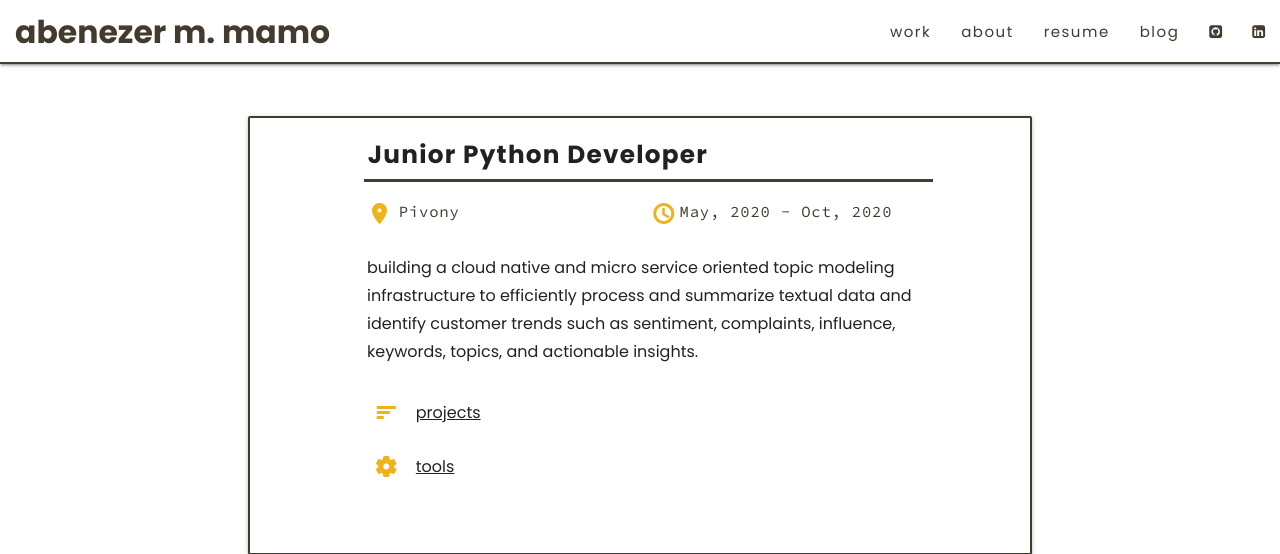
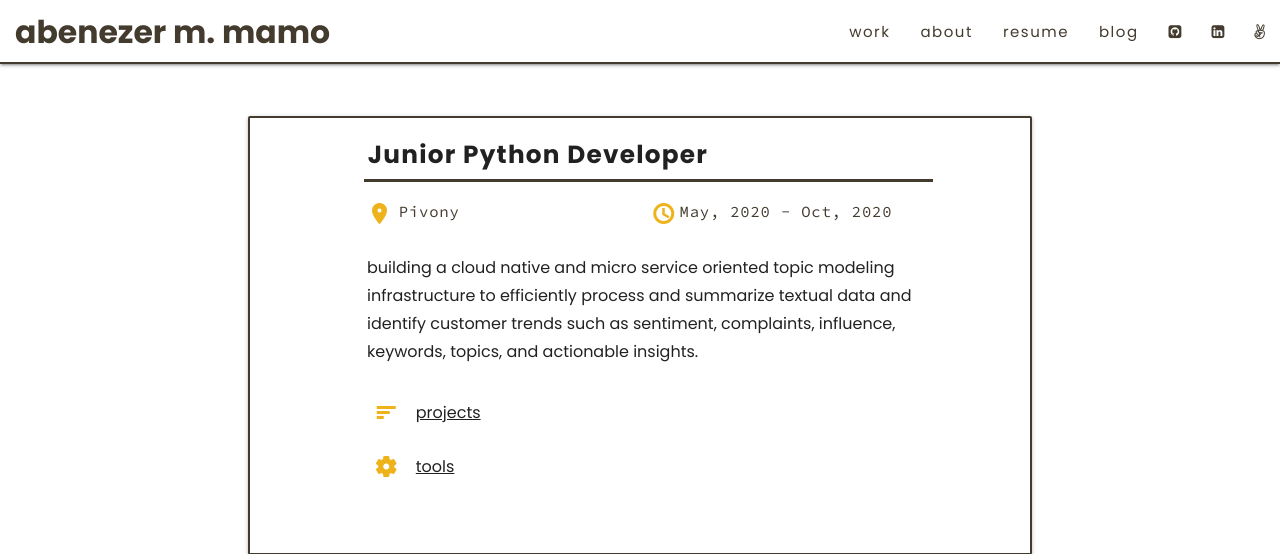
Before and after one commit to a6enez3r/portfolio, a Flask app: page / in a window 1280 px wide. Shown: the top 554 px of the page. Run offline with Flask 2, Linux system fonts and the light colour scheme.

Commit message:
added automated social link generation

```diff
--- a/app/__init__.py
+++ b/app/__init__.py
@@ -14,7 +14,7 @@ from dotenv import load_dotenv
 import logging
 
 # import data
-from app.data import work_text, about_text, name
+from app.data import work_text, about_text, name, social_links
 # config
 import app.config as config
 # load environment
@@ -39,7 +39,7 @@ app.register_blueprint(error_module)
 def work():
     # error handling
     try:
-        return render_template("work.html", name=name, work_text=work_text), 200
+        return render_template("work.html", name=name, work_text=work_text, social_links=social_links), 200
     except Exception as e:
         # log
         current_app.logger.error("getting work page failed.")
@@ -50,7 +50,7 @@ def work():
 @app.route("/about", methods=["GET"])
 def about():
     try:
-        return render_template("about.html", name=name, about_text=about_text), 200
+        return render_template("about.html", name=name, about_text=about_text, social_links=social_links), 200
     except Exception as e:
         # log
         current_app.logger.error("getting work page failed.")
--- a/app/data.py
+++ b/app/data.py
@@ -1,5 +1,11 @@
 # general
 name = "abenezer m. mamo"
+# social links
+social_links = [
+    {"name": "github", "link": "https://github.com/abmamo", "class": "fa fa-github-square"},
+    {"name": "linked_in", "link": "https://www.linkedin.com/in/abmamo/", "class": "fa fa-linkedin-square"},
+    {"name": "angel", "link": "https://angel.co/u/abmamo", "class": "fa fa-angellist"}
+]
 # work
 work_text = [
     {
--- a/app/templates/base.html
+++ b/app/templates/base.html
@@ -26,9 +26,9 @@
         <li class="nav-link"><a href="{{ url_for('about')}}">about</a></li>
         <li class="nav-link"><a href="{{ url_for('resume')}}" target="_blank">resume</a></li>
         <li class="nav-link"><a href="https://teret.abmamo.com" target="_blank">blog</a></li>
-        <li class="nav-icon"><a href="https://github.com/abmamo"><i class="fa fa-github-square"></i></a></li>
-        <li class="nav-icon"><a href="https://www.linkedin.com/in/abmamo/"><i class="fa fa-linkedin-square"></i></a>
-        </li>
+        {% for social_link in social_links%}
+        <li class="nav-icon"><a href="{{ social_link['link'] }}"><i class="{{ social_link['class'] }}"></i></a></li>
+        {% endfor %}
       </ul>
     </div>
   </nav>
@@ -39,10 +39,10 @@
     <li class="nav-link"><a href="https://teret.abmamo.com">blog</a></li>
     <li class="nav-link"><a href="{{ url_for('resume')}}" target="_blank">resume</a></li>
     <li class="nav-link"><a href="https://teret.abmamo.com" target="_blank">blog</a></li>
-    <li class="nav-icon"><a href="https://github.com/abmamo"><span><i
-            class="fa fa-github-square center-align"></i></span></a></li>
-    <li class="nav-icon"><a href="https://www.linkedin.com/in/abmamo/"><span><i
-            class="fa fa-linkedin-square center-align"></i></span></a></li>
+    {% for social_link in social_links%}
+    <li class="nav-icon"><a href="{{ social_link['link'] }}" target="_blank"><i
+          class="{{ social_link['class'] }}"></i></a></li>
+    {% endfor %}
   </ul>
   <!-- content -->
   <div class="container valign-wrapper body-content">
```
